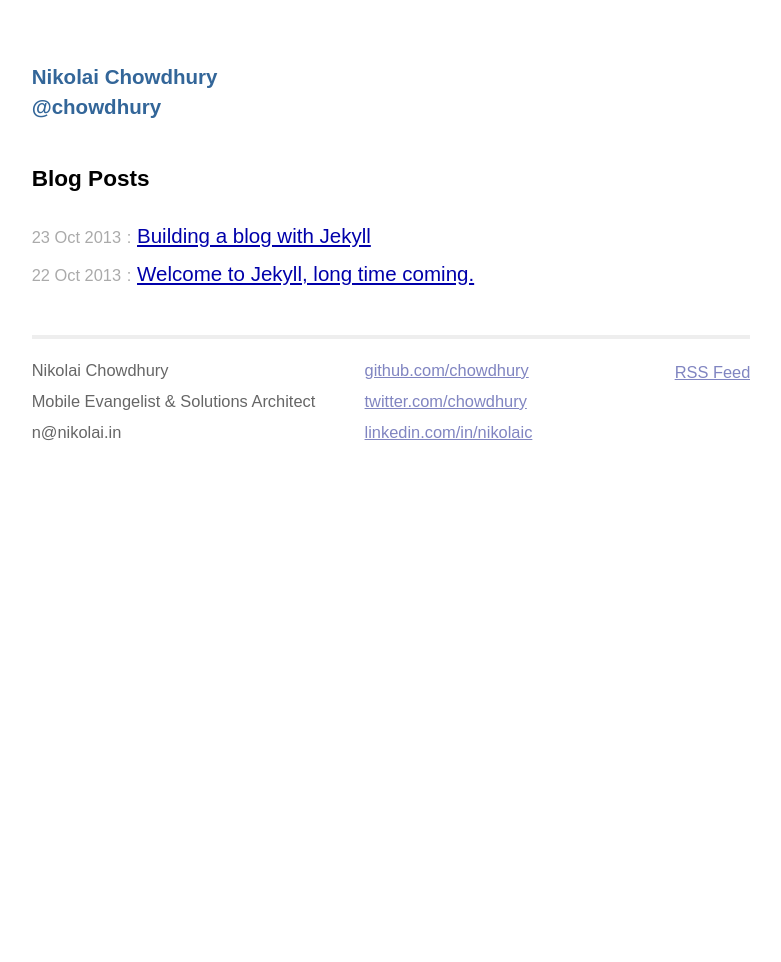
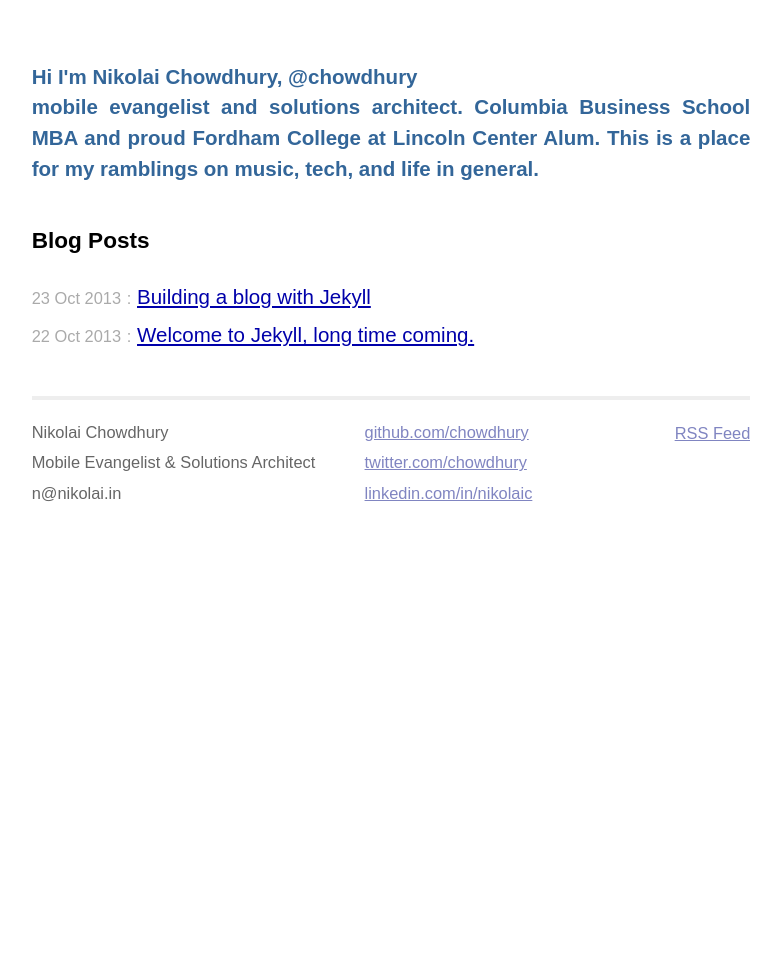
Before and after one commit to chowdhury/nikolai.in, a Jekyll site: the page built from index.html, in a window 1280 px wide. Shown: the whole page, without its empty margins (249-1030 px from the left). Built offline with Jekyll 4.4.1, drawn with Linux system fonts in a browser that asks for light colours; some web fonts are replaced.

Commit message:
Reworking copy

```diff
--- a/_layouts/default.html
+++ b/_layouts/default.html
@@ -16,8 +16,10 @@
 </head>
 <body>
 	<div class="site">
-		<div class="title"><a href="/">Nikolai Chowdhury</a><br/><a href="http://twitter.com/chowdhury/" target="_blank">@chowdhury</a></div>
+		<div class="title">Hi I'm <a href="/">Nikolai Chowdhury</a>, <a href="http://twitter.com/chowdhury/" target="_blank">@chowdhury</a><br>mobile evangelist and solutions architect. <a href="http://gsb.columbia.edu/">Columbia Business School MBA</a> and proud <a href="http://fordham.edu/fclc">Fordham College at Lincoln Center</a> Alum. This is a place for my ramblings on music, tech, and life in general.</div>
+
 		{{ content }}
+
 		<div class="footer">
 			<div class="contact">
 				<p>
```
